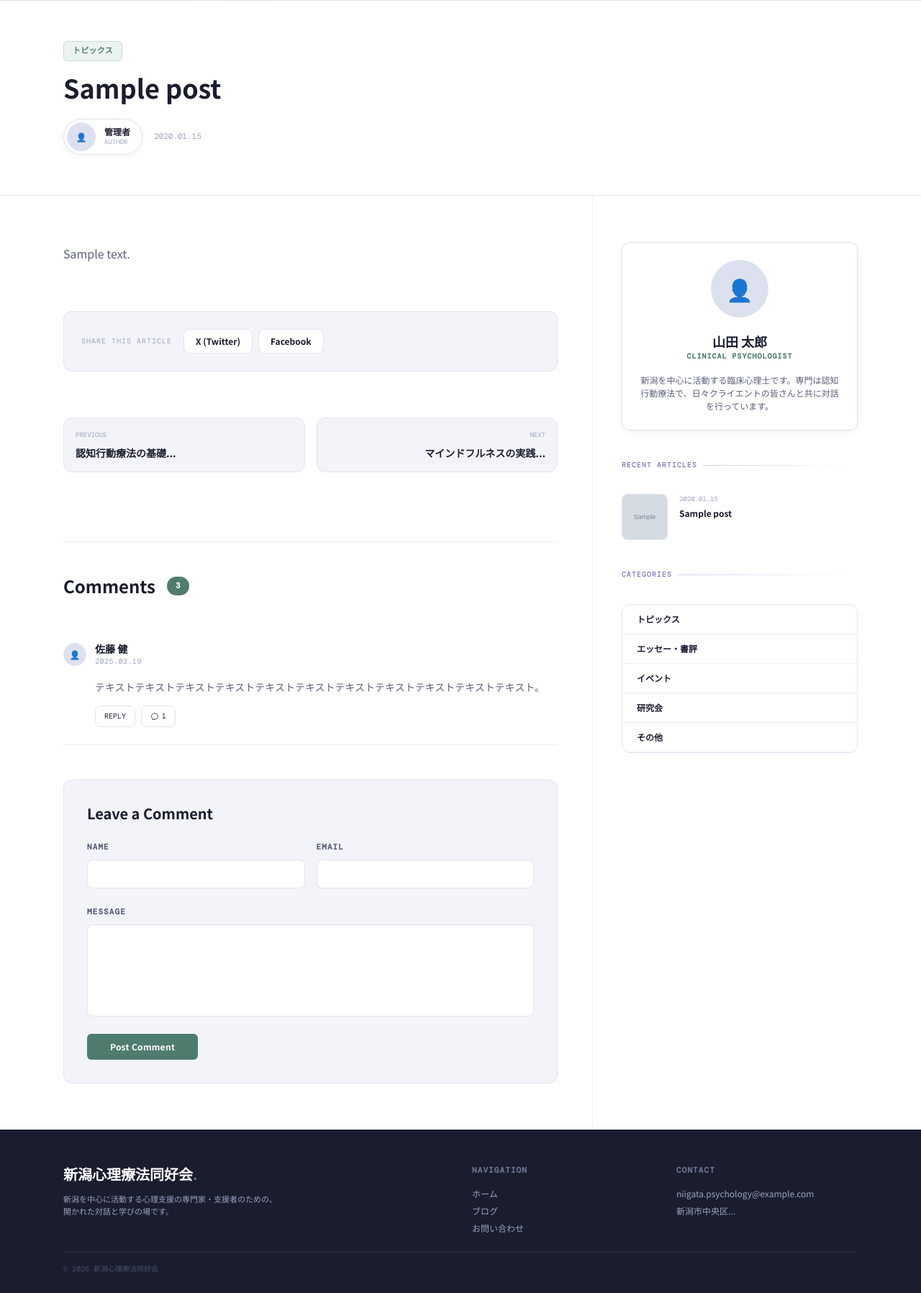
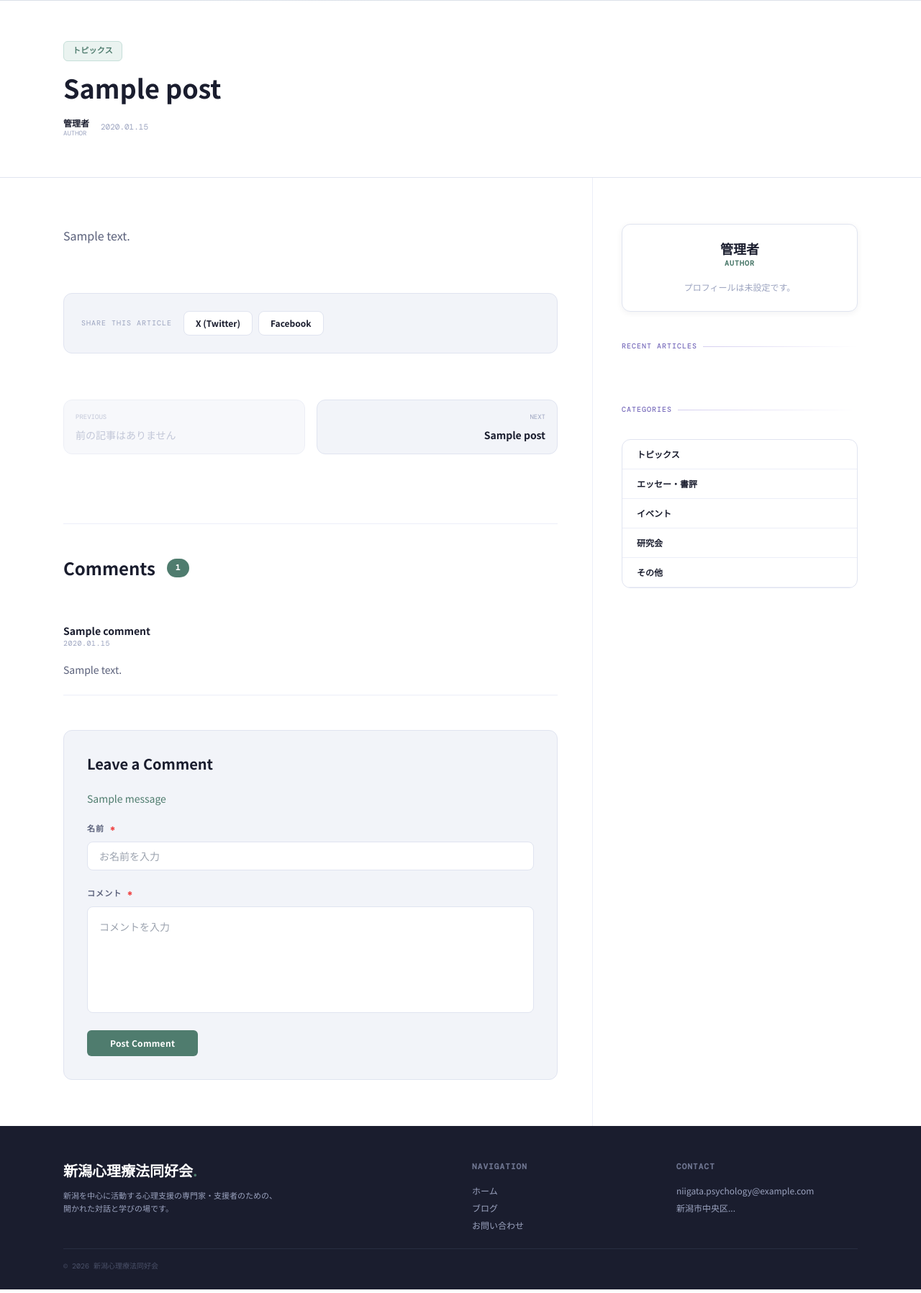
Before and after one commit to yousunabaco-sudo/daytime-team03, a Flask app: page /blog/detail/1 in a window 1280 px wide. Shown: the part 426-2222 px from the top of the page at 72% size. Run offline with Flask 3, Linux system fonts and the light colour scheme; tables that the repository leaves empty hold one stand-in row (values such as "Sample post"); grey boxes marked "Sample" are stand-in pictures; one stand-in notice (Sample message) is shown; some libraries are stand-ins or nearby versions.

Commit message:
コメント機能を実装

```diff
--- a/app/blueprints/main/routes.py
+++ b/app/blueprints/main/routes.py
@@ -1,6 +1,6 @@
-from flask import render_template, request, url_for
+from flask import render_template, request, url_for, redirect, flash
 from app.blueprints.main import main_bp
-from app.models import Post, Category
+from app.models import Post, Category, Comment, db
 from datetime import datetime, timedelta
 try:
     from zoneinfo import ZoneInfo
@@ -70,14 +70,47 @@ def blog_list():
 def blog_detail(id):
     post = Post.query.get_or_404(id)
     now_jst = _now_jst()
-    # サイドバー用データ
+    base_query = Post.query.filter(Post.published_at <= now_jst)
+
+    # 前の記事（より新しい公開記事）
+    prev_post = base_query.filter(Post.published_at > post.published_at).order_by(Post.published_at.asc()).first()
+    # 次の記事（より古い公開記事）
+    next_post = base_query.filter(Post.published_at < post.published_at).order_by(Post.published_at.desc()).first()
+
     categories = Category.query.all()
-    recent_posts = Post.query.filter(Post.published_at <= now_jst).order_by(Post.published_at.desc()).limit(5).all()
+    recent_posts = base_query.filter(Post.id != post.id).order_by(Post.published_at.desc()).limit(5).all()
 
     return render_template('main/blog_detail.html',
                          post=post,
                          categories=categories,
-                         recent_posts=recent_posts)
+                         recent_posts=recent_posts,
+                         prev_post=prev_post,
+                         next_post=next_post)
+
+
+@main_bp.route('/blog/detail/<int:id>/comment', methods=['POST'])
+def post_comment(id):
+    post = Post.query.get_or_404(id)
+    name = (request.form.get('name') or '').strip()
+    content = (request.form.get('content') or '').strip()
+
+    errors = []
+    if not name:
+        errors.append('名前を入力してください。')
+    if not content:
+        errors.append('コメントを入力してください。')
+
+    if errors:
+        for msg in errors:
+            flash(msg, 'error')
+        return redirect(url_for('main.blog_detail', id=post.id))
+
+    comment = Comment(post_id=post.id, user_id=None, name=name, content=content)
+    db.session.add(comment)
+    db.session.commit()
+    flash('コメントを投稿しました。')
+    return redirect(url_for('main.blog_detail', id=post.id))
+
 
 @main_bp.route('/essay')
 def essay_list():
--- a/app/blueprints/main/templates/main/blog_detail.html
+++ b/app/blueprints/main/templates/main/blog_detail.html
@@ -35,17 +35,9 @@
             {{ post.title }}
         </h1>
         <div class="flex flex-wrap items-center gap-4">
-            <div
-                class="flex items-center gap-3 bg-white border border-custom-border rounded-full pr-4 pl-1 py-1 shadow-custom-sm">
-                <div
-                    class="w-10 h-10 bg-custom-wireframe-img rounded-full border border-custom-border flex items-center justify-center text-xs text-custom-text-muted overflow-hidden">
-                    👤
-                </div>
-                <div class="flex flex-col">
-                    <span class="text-xs font-bold text-custom-text-primary leading-none mb-1">{{
-                        post.author.name }}</span>
-                    <span class="text-[9px] text-custom-text-muted font-mono-dm leading-none">AUTHOR</span>
-                </div>
+            <div class="flex flex-col">
+                <span class="text-xs font-bold text-custom-text-primary leading-none mb-1">{{ post.author.name }}</span>
+                <span class="text-[9px] text-custom-text-muted font-mono-dm leading-none">AUTHOR</span>
             </div>
             <div class="flex items-center gap-2 text-[11px] text-custom-text-muted font-mono-dm">
                 <span>{{ post.published_at.strftime('%Y.%m.%d') }}</span>
@@ -77,85 +69,82 @@
 
         <!-- NEXT/PREV -->
         <div class="grid grid-cols-2 gap-4 mt-8">
-            <a href="#"
+            {% if prev_post %}
+            <a href="{{ url_for('main.blog_detail', id=prev_post.id) }}"
                 class="group p-4 bg-custom-surface-2 border border-custom-border rounded-custom flex flex-col gap-2 hover:border-custom-accent transition-colors">
                 <span class="text-[9px] text-custom-text-muted font-mono-dm">PREVIOUS</span>
-                <span
-                    class="text-sm font-bold group-hover:text-custom-accent transition-colors line-clamp-1">認知行動療法の基礎...</span>
+                <span class="text-sm font-bold group-hover:text-custom-accent transition-colors line-clamp-1">{{ prev_post.title }}</span>
             </a>
-            <a href="#"
+            {% else %}
+            <div class="p-4 bg-custom-surface-2 border border-custom-border rounded-custom flex flex-col gap-2 opacity-60">
+                <span class="text-[9px] text-custom-text-muted font-mono-dm">PREVIOUS</span>
+                <span class="text-sm text-custom-text-muted line-clamp-1">前の記事はありません</span>
+            </div>
+            {% endif %}
+            {% if next_post %}
+            <a href="{{ url_for('main.blog_detail', id=next_post.id) }}"
                 class="group p-4 bg-custom-surface-2 border border-custom-border rounded-custom flex flex-col gap-2 text-right hover:border-custom-accent transition-colors">
                 <span class="text-[9px] text-custom-text-muted font-mono-dm">NEXT</span>
-                <span
-                    class="text-sm font-bold group-hover:text-custom-accent transition-colors line-clamp-1">マインドフルネスの実践...</span>
+                <span class="text-sm font-bold group-hover:text-custom-accent transition-colors line-clamp-1">{{ next_post.title }}</span>
             </a>
+            {% else %}
+            <div class="p-4 bg-custom-surface-2 border border-custom-border rounded-custom flex flex-col gap-2 text-right opacity-60">
+                <span class="text-[9px] text-custom-text-muted font-mono-dm">NEXT</span>
+                <span class="text-sm text-custom-text-muted line-clamp-1">次の記事はありません</span>
+            </div>
+            {% endif %}
         </div>
 
         <!-- COMMENTS -->
         <div class="mt-16 border-t border-custom-border-light pt-12 flex flex-col gap-10">
             <div class="flex items-center gap-4">
-                <h3 class="font-header-sans font-bold text-2xl text-custom-text-primary leading-none">Comments
-                </h3>
-                <span
-                    class="bg-custom-accent text-white rounded-full px-3 py-1 text-[11px] font-mono-dm font-bold">3</span>
+                <h3 class="font-header-sans font-bold text-2xl text-custom-text-primary leading-none">Comments</h3>
+                <span class="bg-custom-accent text-white rounded-full px-3 py-1 text-[11px] font-mono-dm font-bold">{{ post.comments|length }}</span>
             </div>
 
             <div class="flex flex-col">
-                <!-- Comment 1 -->
+                {% for comment in post.comments|sort(attribute='created_at') %}
                 <div class="py-6 border-b border-custom-border-light flex flex-col gap-4">
                     <div class="flex items-center gap-3">
-                        <div
-                            class="w-8 h-8 bg-custom-wireframe-img rounded-full border border-custom-border flex items-center justify-center text-xs">
-                            👤</div>
                         <div class="flex flex-col">
-                            <span class="text-sm font-bold text-custom-text-primary">佐藤 健</span>
-                            <span
-                                class="text-[10px] text-custom-text-muted font-mono-dm uppercase tracking-wider">2025.02.19</span>
+                            <span class="text-sm font-bold text-custom-text-primary">{{ comment.name }}</span>
+                            <span class="text-[10px] text-custom-text-muted font-mono-dm uppercase tracking-wider">{{ comment.created_at.strftime('%Y.%m.%d') }}</span>
                         </div>
                     </div>
-                    <div class="pl-11 text-sm text-custom-text-secondary">
-                        テキストテキストテキストテキストテキストテキストテキストテキストテキストテキストテキスト。
-                    </div>
-                    <div class="pl-11 flex gap-2">
-                        <button
-                            class="text-[10px] py-1.5 px-3 bg-white border border-custom-border rounded-lg font-mono-dm hover:border-custom-accent transition-colors">REPLY</button>
-                        <button
-                            class="text-[10px] py-1.5 px-3 bg-white border border-custom-border rounded-lg font-mono-dm hover:border-custom-accent transition-colors flex items-center gap-1">
-                            <svg xmlns="http://www.w3.org/2000/svg" fill="none" viewBox="0 0 24 24" stroke-width="1.5"
-                                stroke="currentColor" class="w-3 h-3">
-                                <path stroke-linecap="round" stroke-linejoin="round"
-                                    d="M12 20.25c4.97 0 9-3.694 9-8.25s-4.03-8.25-9-8.25S3 7.444 3 12c0 2.104.859 4.023 2.273 5.48.432.447.74 1.04.586 1.641a4.483 4.483 0 0 1-.923 1.785A5.969 5.969 0 0 0 6 21c1.282 0 2.47-.402 3.445-1.087.81.22 1.668.337 2.555.337Z" />
-                            </svg>
-                            1
-                        </button>
-                    </div>
+                    <div class="text-sm text-custom-text-secondary leading-relaxed whitespace-pre-line">{{ comment.content }}</div>
                 </div>
+                {% else %}
+                <p class="text-sm text-custom-text-muted py-4">まだコメントはありません。</p>
+                {% endfor %}
 
                 <!-- Comment Form -->
-                <div
-                    class="mt-12 p-8 bg-custom-surface-2 border border-custom-border rounded-custom flex flex-col gap-6">
+                <div class="mt-12 p-8 bg-custom-surface-2 border border-custom-border rounded-custom flex flex-col gap-6">
                     <h4 class="font-header-sans font-bold text-xl text-custom-text-primary">Leave a Comment</h4>
-                    <div class="grid grid-cols-2 gap-4">
+                    {% with messages = get_flashed_messages(with_categories=true) %}
+                    {% if messages %}
+                    <ul class="flex flex-col gap-2">
+                        {% for category, message in messages %}
+                        <li class="text-sm {{ 'text-red-600' if category == 'error' else 'text-custom-accent' }}">{{ message }}</li>
+                        {% endfor %}
+                    </ul>
+                    {% endif %}
+                    {% endwith %}
+                    <form method="POST" action="{{ url_for('main.post_comment', id=post.id) }}" class="flex flex-col gap-6">
                         <div class="flex flex-col gap-2">
-                            <label
-                                class="text-[11px] font-bold text-custom-text-secondary uppercase tracking-widest font-mono-dm">Name</label>
-                            <input type="text"
-                                class="h-10 px-4 bg-white border border-custom-border rounded-lg focus:outline-none focus:border-custom-accent transition-colors">
+                            <label for="comment_name" class="text-[11px] font-bold text-custom-text-secondary uppercase tracking-widest font-mono-dm">名前 <span class="text-red-500">*</span></label>
+                            <input type="text" id="comment_name" name="name" required
+                                value="{{ request.form.name if request.form else '' }}"
+                                class="h-10 px-4 bg-white border border-custom-border rounded-lg focus:outline-none focus:border-custom-accent transition-colors"
+                                placeholder="お名前を入力">
                         </div>
                         <div class="flex flex-col gap-2">
-                            <label
-                                class="text-[11px] font-bold text-custom-text-secondary uppercase tracking-widest font-mono-dm">Email</label>
-                            <input type="email"
-                                class="h-10 px-4 bg-white border border-custom-border rounded-lg focus:outline-none focus:border-custom-accent transition-colors">
+                            <label for="comment_content" class="text-[11px] font-bold text-custom-text-secondary uppercase tracking-widest font-mono-dm">コメント <span class="text-red-500">*</span></label>
+                            <textarea id="comment_content" name="content" rows="5" required
+                                class="p-4 bg-white border border-custom-border rounded-lg focus:outline-none focus:border-custom-accent transition-colors resize-none"
+                                placeholder="コメントを入力">{{ request.form.content if request.form else '' }}</textarea>
                         </div>
-                    </div>
-                    <div class="flex flex-col gap-2">
-                        <label
-                            class="text-[11px] font-bold text-custom-text-secondary uppercase tracking-widest font-mono-dm">Message</label>
-                        <textarea
-                            class="h-32 p-4 bg-white border border-custom-border rounded-lg focus:outline-none focus:border-custom-accent transition-colors resize-none"></textarea>
-                    </div>
-                    <button class="ph-btn-primary self-start px-8">Post Comment</button>
+                        <button type="submit" class="ph-btn-primary self-start px-8">Post Comment</button>
+                    </form>
                 </div>
             </div>
         </div>
@@ -163,21 +152,22 @@
 
     <!-- SIDEBAR -->
     <aside class="py-10 md:py-16 md:pl-10 flex flex-col gap-10">
-        <!-- Profile Widget -->
+        <!-- Profile Widget（記事の投稿者） -->
         <div
             class="p-6 bg-white border border-custom-border rounded-custom shadow-custom-sm flex flex-col gap-4 text-center items-center">
-            <div
-                class="w-20 h-20 bg-custom-wireframe-img rounded-full border border-custom-border flex items-center justify-center text-3xl mb-2">
-                👤</div>
             <div class="flex flex-col gap-1">
-                <span class="font-header-sans font-bold text-lg text-custom-text-primary leading-none">山田
-                    太郎</span>
-                <span class="text-[10px] text-custom-accent font-mono-dm font-bold uppercase tracking-widest">Clinical
-                    Psychologist</span>
+                <span class="font-header-sans font-bold text-lg text-custom-text-primary leading-none">{{ post.author.name }}</span>
+                <span class="text-[10px] text-custom-accent font-mono-dm font-bold uppercase tracking-widest">AUTHOR</span>
             </div>
+            {% if post.author.profile %}
             <p class="text-xs text-custom-text-secondary leading-normal">
-                新潟を中心に活動する臨床心理士です。専門は認知行動療法で、日々クライエントの皆さんと共に対話を行っています。
+                {{ post.author.profile }}
             </p>
+            {% else %}
+            <p class="text-xs text-custom-text-muted leading-normal">
+                プロフィールは未設定です。
+            </p>
+            {% endif %}
         </div>
 
         <!-- Recent Articles Widget -->
```
Also changed, not shown: app/blueprints/main/templates/main/blog_list.html (+5 -4 lines), app/blueprints/main/templates/main/index.html (+14 -7 lines).
